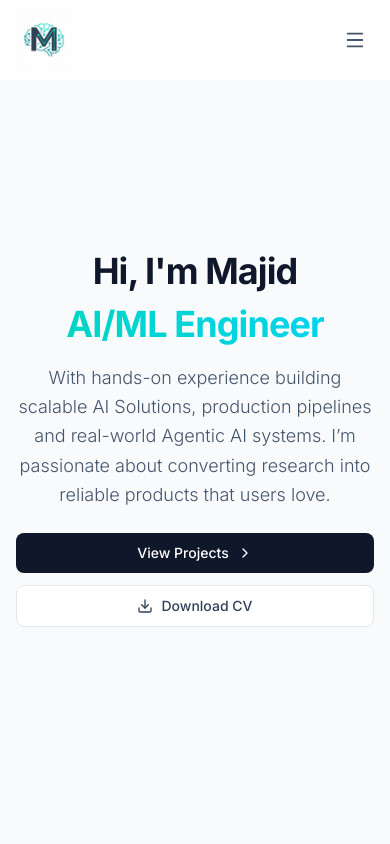
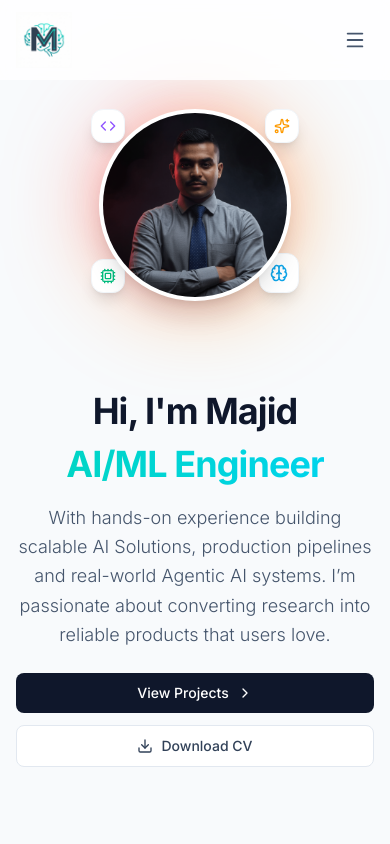
Before and after one commit to Majidul17068/majidulIslamMurad, a React (Vite) app: page / in a window 390 px wide. Shown: the top 844 px of the page. Built offline with nearby package versions, Linux system fonts and the light colour scheme.

Commit message:
Enhance Hero Mobile: Add badges, animations & restore profile visibility

```diff
--- a/components/Hero.tsx
+++ b/components/Hero.tsx
@@ -46,15 +46,15 @@ export const Hero: React.FC = () => {
           </div>
 
           {/* Right Column: Profile Image + Code Panel */}
-          <div className="order-1 lg:order-2 flex justify-center lg:justify-end hidden md:flex">
-            <div className="relative pt-20 lg:pt-24">
+          <div className="order-1 lg:order-2 flex justify-center lg:justify-end mb-12 md:mb-0">
+            <div className="relative pt-0 md:pt-20 lg:pt-24">
               {/* Code Panel - positioned behind */}
               <div className="hidden md:block">
                 <CodePanel />
               </div>
 
               {/* Profile Photo - positioned to upper-left corner of code panel */}
-              <div className="md:absolute md:top-0 md:-left-16 lg:-left-20 z-20">
+              <div className="hidden md:block md:absolute md:top-0 md:-left-16 lg:-left-20 z-20">
                 <div className="relative w-36 h-36 sm:w-44 sm:h-44 lg:w-52 lg:h-52">
                   {/* Multi-layer ambient glow effect */}
                   <div className="absolute inset-0 bg-gradient-to-br from-rose-500/40 via-orange-500/30 to-amber-500/40 rounded-full blur-2xl scale-110 animate-pulse-slow" />
@@ -93,10 +93,13 @@ export const Hero: React.FC = () => {
                 </div>
               </div>
 
-              {/* Mobile-only: Just show photo centered */}
-              <div className="md:hidden relative w-48 h-48">
-                <div className="absolute inset-4 bg-gradient-to-tr from-primary/15 to-accent/15 rounded-full blur-2xl -z-10" />
-                <div className="w-full h-full rounded-full border-2 border-white shadow-xl overflow-hidden relative z-10 bg-slate-100">
+              {/* Mobile-only: Rich Profile View */}
+              <div className="md:hidden relative w-48 h-48 mx-auto">
+                {/* Multi-layer ambient glow effect (Matching Desktop) */}
+                <div className="absolute inset-0 bg-gradient-to-br from-rose-500/40 via-orange-500/30 to-amber-500/40 rounded-full blur-2xl scale-110 animate-pulse-slow" />
+                <div className="absolute inset-2 bg-gradient-to-tr from-rose-600/30 to-orange-500/20 rounded-full blur-xl" />
+
+                <div className="w-full h-full rounded-full border-4 border-white shadow-xl overflow-hidden relative z-10 bg-slate-100">
                   <img
                     src="/profile.png"
                     alt="Md. Majidul Islam - AI/ML Engineer"
@@ -104,10 +107,25 @@ export const Hero: React.FC = () => {
                     loading="eager"
                   />
                 </div>
-                <div className="absolute top-2 -left-3 bg-white p-2 rounded-lg shadow-lg border border-slate-100">
-                  <Icons.Cpu className="text-slate-700" size={18} />
+
+                {/* Mobile Badges - All 4 Icons */}
+                {/* Top-left: Code */}
+                <div className="absolute top-0 -left-2 bg-white p-2 rounded-xl shadow-lg border border-slate-100">
+                  <Icons.Code className="text-violet-500" size={16} />
                 </div>
-                <div className="absolute bottom-2 -right-3 bg-white p-2 rounded-lg shadow-lg border border-slate-100">
+
+                {/* Top-right: Sparkles/AI */}
+                <div className="absolute top-0 -right-2 bg-white p-2 rounded-xl shadow-lg border border-slate-100">
+                  <Icons.Sparkles className="text-amber-500" size={16} />
+                </div>
+
+                {/* Bottom-left: CPU/Hardware */}
+                <div className="absolute bottom-2 -left-2 bg-white p-2 rounded-xl shadow-lg border border-slate-100">
+                  <Icons.Cpu className="text-emerald-500" size={16} />
+                </div>
+
+                {/* Bottom-right: Brain/ML */}
+                <div className="absolute bottom-2 -right-2 bg-white p-2.5 rounded-xl shadow-lg border border-slate-100">
                   <Icons.Brain className="text-primary" size={18} />
                 </div>
               </div>
```
